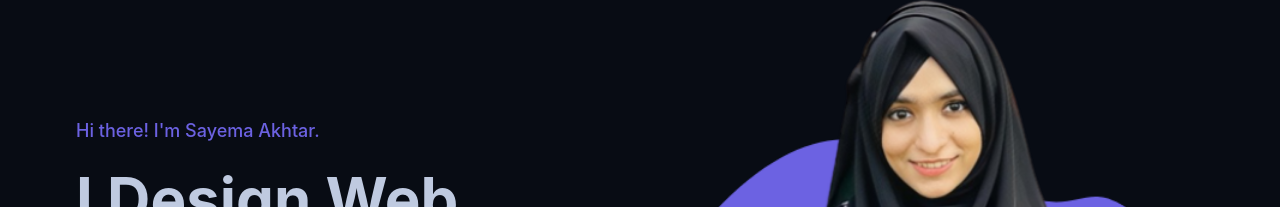
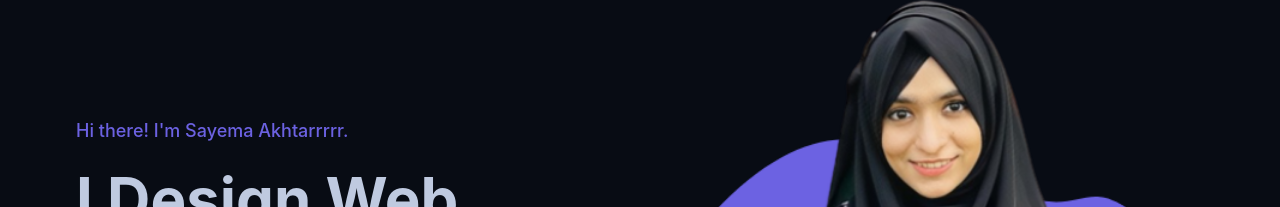
Before and after one commit to sayemaa/My-Portfolio, a React (Create React App) app: page / in a window 1280 px wide. Shown: the part 95-302 px from the top of the page. Built offline with nearby package versions, Linux system fonts and the light colour scheme.

Commit message:
changes made

```diff
--- a/src/Pages/Home/Hero.js
+++ b/src/Pages/Home/Hero.js
@@ -11,7 +11,7 @@ const Home = () => {
                     <div class="hero-content flex-col lg:flex-row-reverse">
                         <img src={picture} class="lg:w-[600px] lg:flex hidden rounded-lg ml-5" alt="Sayema Akhtar" />
                         <div className='text-center lg:text-start lg:max-w-lg lg:ml-5 mt-28 lg:mt-[-65px]'>
-                            <p className='text-primary text-lg font-medium'>Hi there! I'm Sayema Akhtar.</p>
+                            <p className='text-primary text-lg font-medium'>Hi there! I'm Sayema Akhtarrrrr.</p>
                             <h1 class="lg:text-6xl text-5xl font-bold py-6">I Design Web Interfaces</h1>
                             <div className='mt-3 flex justify-center lg:justify-start'>
                                 <div className='mr-3'>
--- a/src/Pages/Shared/NavItems.js
+++ b/src/Pages/Shared/NavItems.js
@@ -7,6 +7,7 @@ const NavItems = () => {
         <div className='lg:flex text-white'>
             <li className='hover:text-primary cursor-pointer lg:mr-8'><Link
                 to='home'
+                spy={true}
                 activeClass='active'
                 smooth={true}
                 duration={500}
@@ -15,6 +16,7 @@ const NavItems = () => {
             >Home</Link></li>
             <li className='hover:text-primary cursor-pointer lg:mr-8'><Link
                 to='about'
+                spy={true}
                 activeClass='active'
                 smooth={true}
                 duration={500}
```
